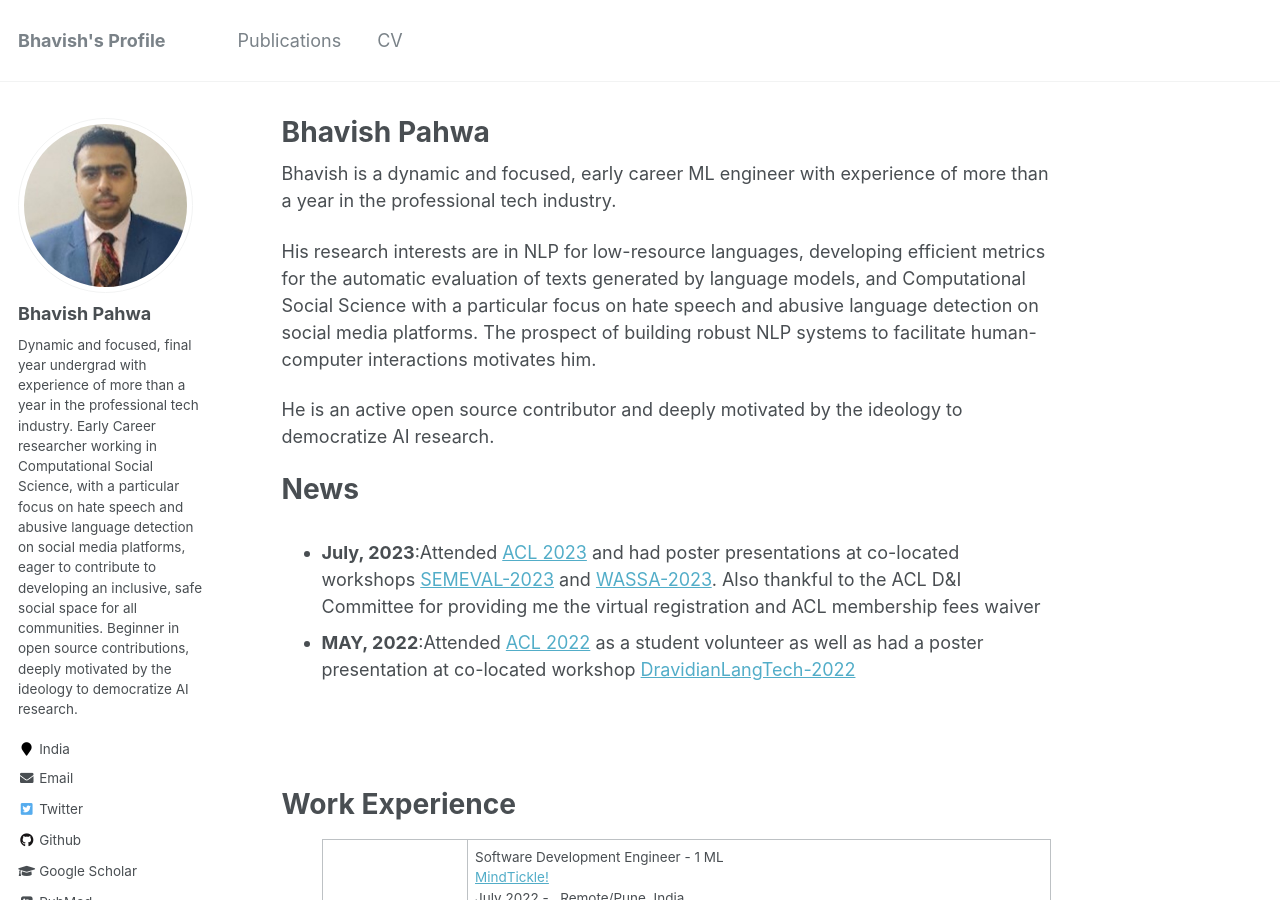
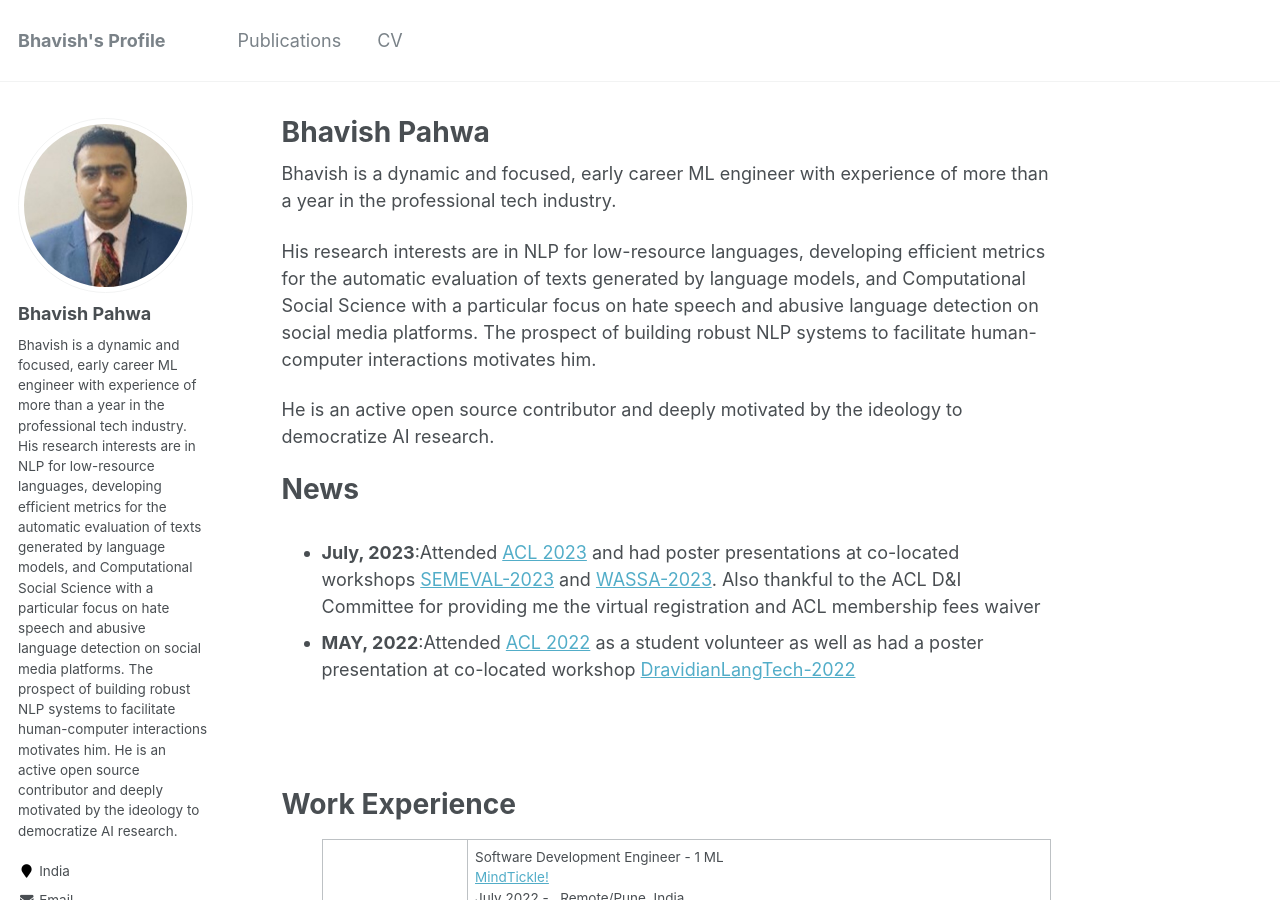
Before and after one commit to bp-high/bp-high.github.io, a Jekyll site: the page built from _pages/about.md, in a window 1280 px wide and 900 px high. Built offline with Jekyll 4.4.1, drawn with Linux system fonts in a browser that asks for light colours; some web fonts are replaced.

Commit message:
Fix space error

```diff
--- a/_config.yml
+++ b/_config.yml
@@ -82,7 +82,10 @@ analytics:
 author:
   name             : "Bhavish Pahwa"
   avatar           : "my_image.jpeg"
-  bio              : "Dynamic and focused, final year undergrad with experience of more than a year in the professional tech industry. Early Career researcher working in Computational Social Science, with a particular focus on hate speech and abusive language detection on social media platforms, eager to contribute to developing an inclusive, safe social space for all communities. Beginner in open source contributions, deeply motivated by the ideology to democratize AI research."
+  bio              : "Bhavish is a dynamic and focused, early career ML engineer with experience of more than a year in the professional tech industry. \t His research interests are in NLP for low-resource languages, developing efficient metrics for the automatic evaluation of texts generated by language models, and Computational Social Science with a particular focus on hate speech and abusive language detection on social media platforms. \t The prospect of building robust NLP systems to facilitate human-computer interactions motivates him.
+
+
+He is an active open source contributor and deeply motivated by the ideology to democratize AI research."
   location         : "India"
   employer         :
   pubmed           : ""
--- a/_data/workex.yml
+++ b/_data/workex.yml
@@ -4,7 +4,7 @@ experiences:
     designation: "Software Development Engineer - 1 ML"
     url: "https://www.mindtickle.com/"
     date: "July 2022 - , Remote/Pune, India"
-    desc: "• Part of the pan organisation R&D and Central ML team known as COEML(Centre of Excellence for ML) \n
+    desc: "• Part of the pan organisation R&D and Central ML team known as COEML(Centre of Excellence for ML) \t
            • Solving problems related to analytics and insights from sales meetings using audio and textual-based solutions."
 
   - name: "Amazon"
```
